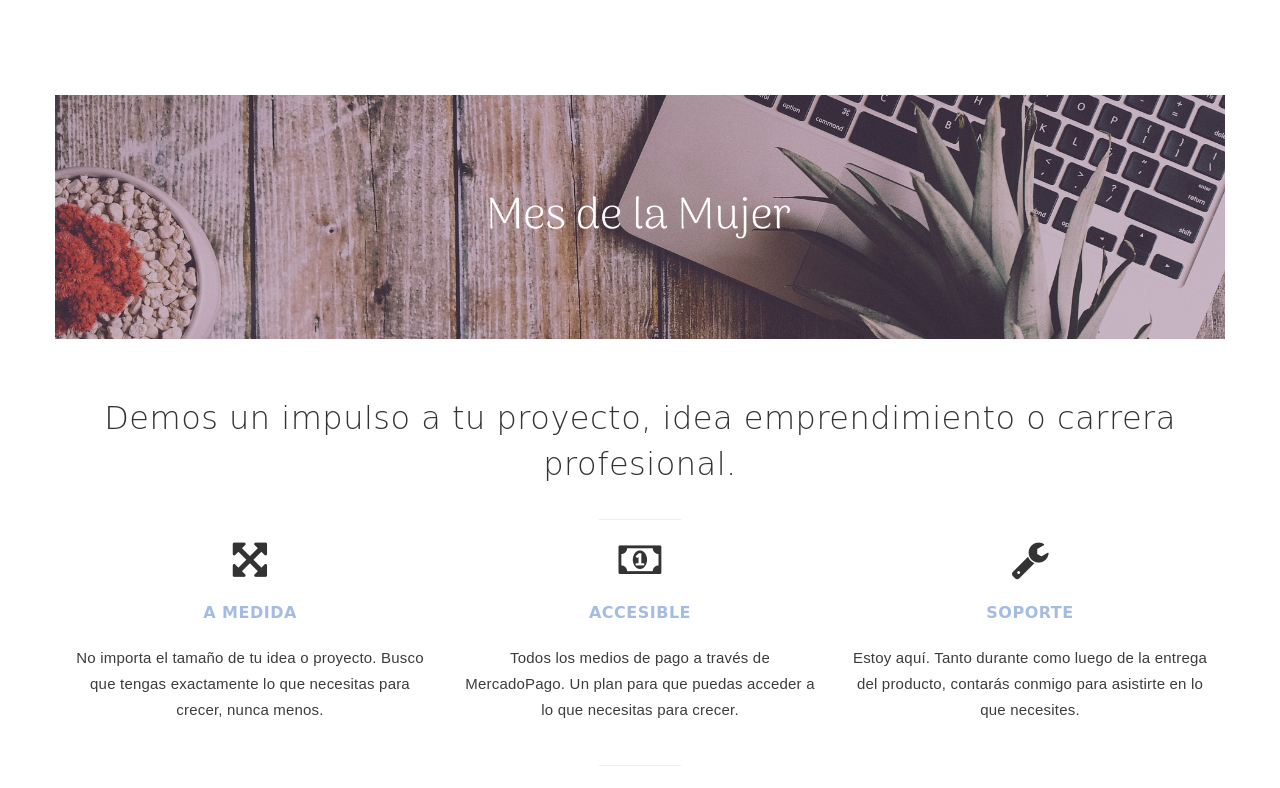
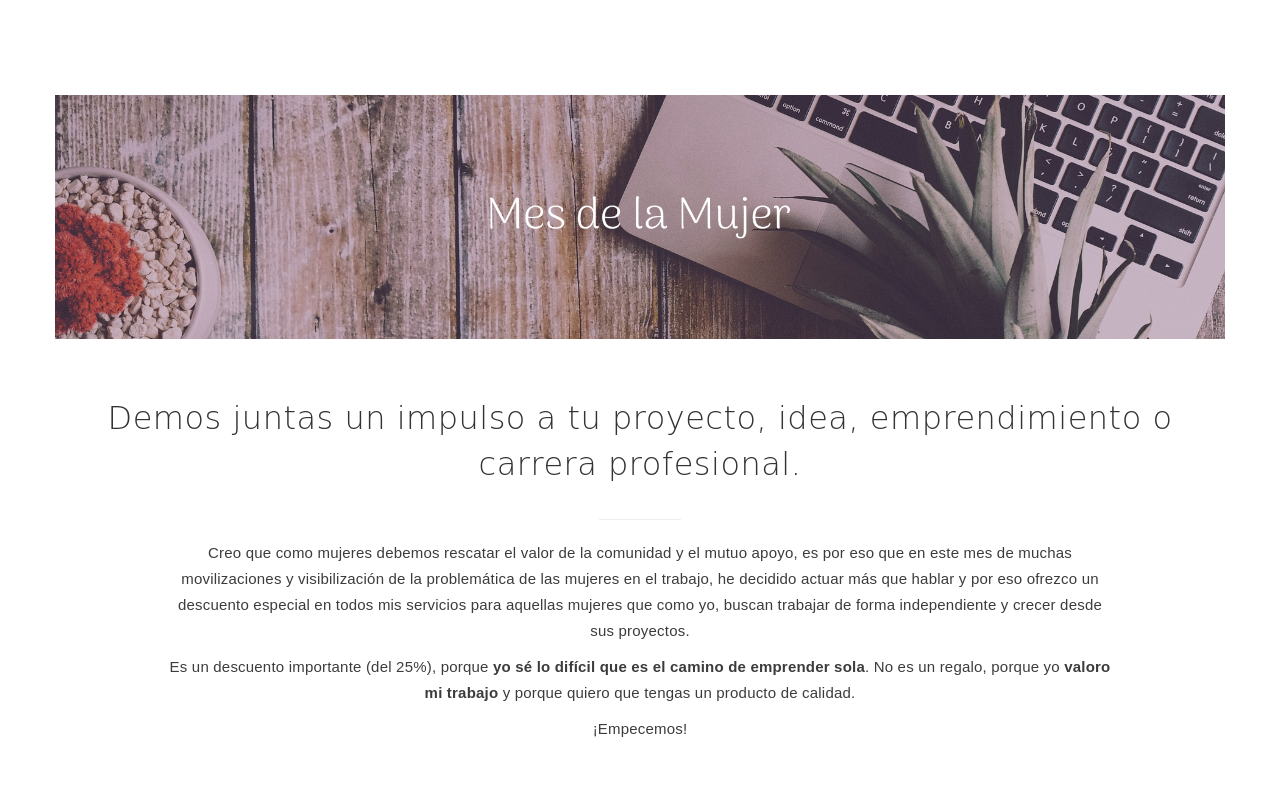
Before and after one commit to sapuru/MagSapuru, a plain HTML site: page mes-de-la-mujer.html in a window 1280 px wide. Shown: the part 158-946 px from the top of the page. Drawn offline with Linux system fonts and the light colour scheme; a web font is replaced by a local one.

Commit message:
Agrego descripción de la campaña
Le hacía falta un poco más de claridad.

```diff
--- a/mes-de-la-mujer.html
+++ b/mes-de-la-mujer.html
@@ -70,8 +70,18 @@
       <img src="images/mes-de-la-mujer-header.png" class="img-responsive" alt="Mes de la Mujer - Sapuru - Aymará Samudio">
       <div class="spacer"></div>
       <div class="col-md-12 col-sm-12">
-        <h2>Demos un impulso a tu proyecto, idea emprendimiento o carrera profesional.</h2>
+        <h2>Demos juntas un impulso a tu proyecto, idea, emprendimiento o carrera profesional.</h2>
         <hr>
+      </div>
+      <div class="col-sm-12 col-md-offset-1 col-md-10">
+        <p>Creo que como mujeres debemos rescatar el valor de la comunidad y el mutuo apoyo,
+          es por eso que en este mes de muchas movilizaciones y
+          visibilización de la problemática de las mujeres en el trabajo, he decidido actuar más que hablar y por eso ofrezco un
+          descuento especial en todos mis servicios para aquellas mujeres que como yo, buscan trabajar de forma independiente y crecer desde sus proyectos.</p>
+          <p>Es un descuento importante (del 25%), porque <strong>yo sé lo difícil que es el camino de emprender sola</strong>. No es un regalo,
+            porque yo <strong>valoro mi trabajo</strong> y porque quiero que tengas un producto de calidad.</p>
+            <p>¡Empecemos! </p>
+            <div class="spacer"></div>
       </div>
 
     </div>
@@ -200,7 +210,7 @@
                          <h2>¿No estas segura cuál es la mejor opción para vos?</h2>
                          <h3>Hablemos</h3>
                     </div>
-                    <p class="text-center">Se aplicará un descuento del 25% de descuento al presupuesto resultante</p>
+                    <p class="text-center">Se aplicará un descuento del 25% al presupuesto resultante</p>
 
                     <form action="https://formspree.io/aymarasamudio@gmail.com" method="post">
                          <div class="col-md-6 col-sm-6">
```
